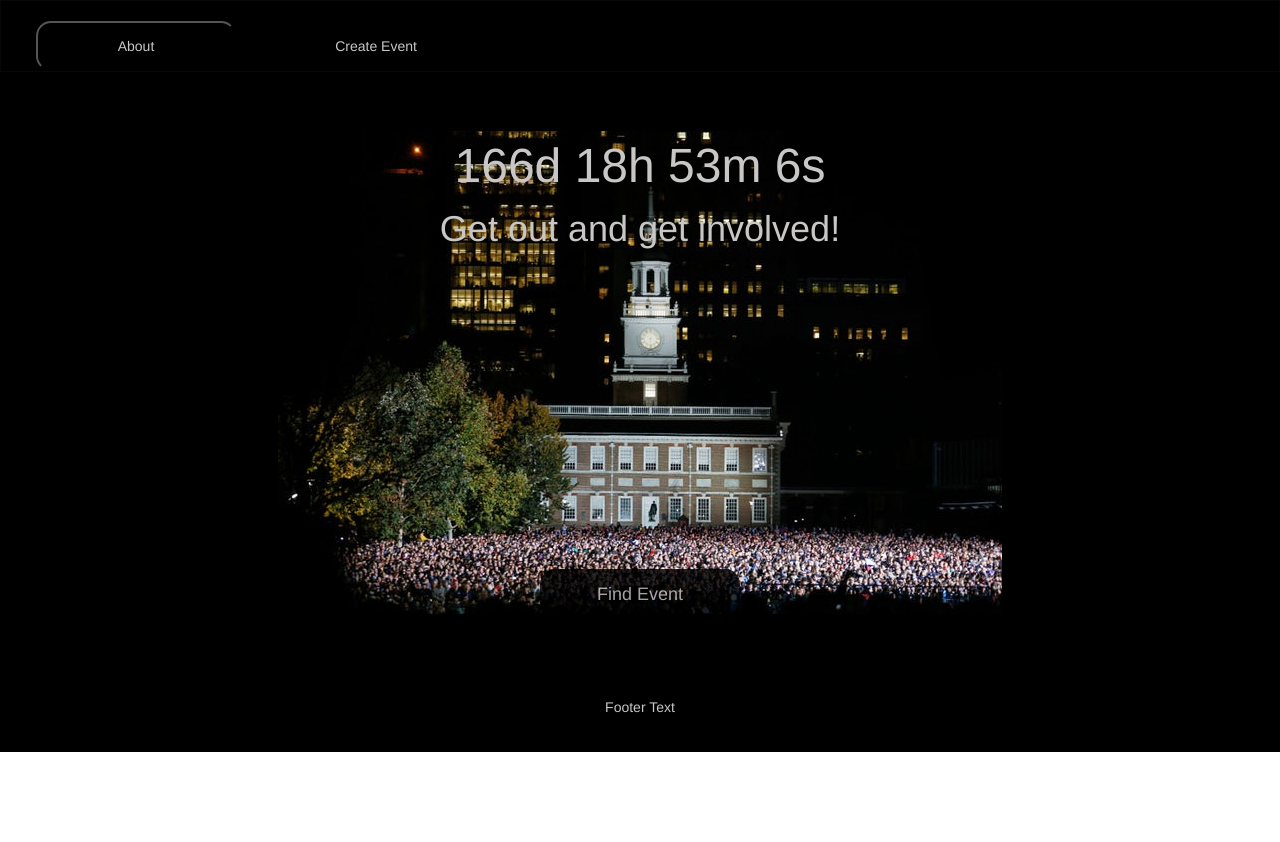
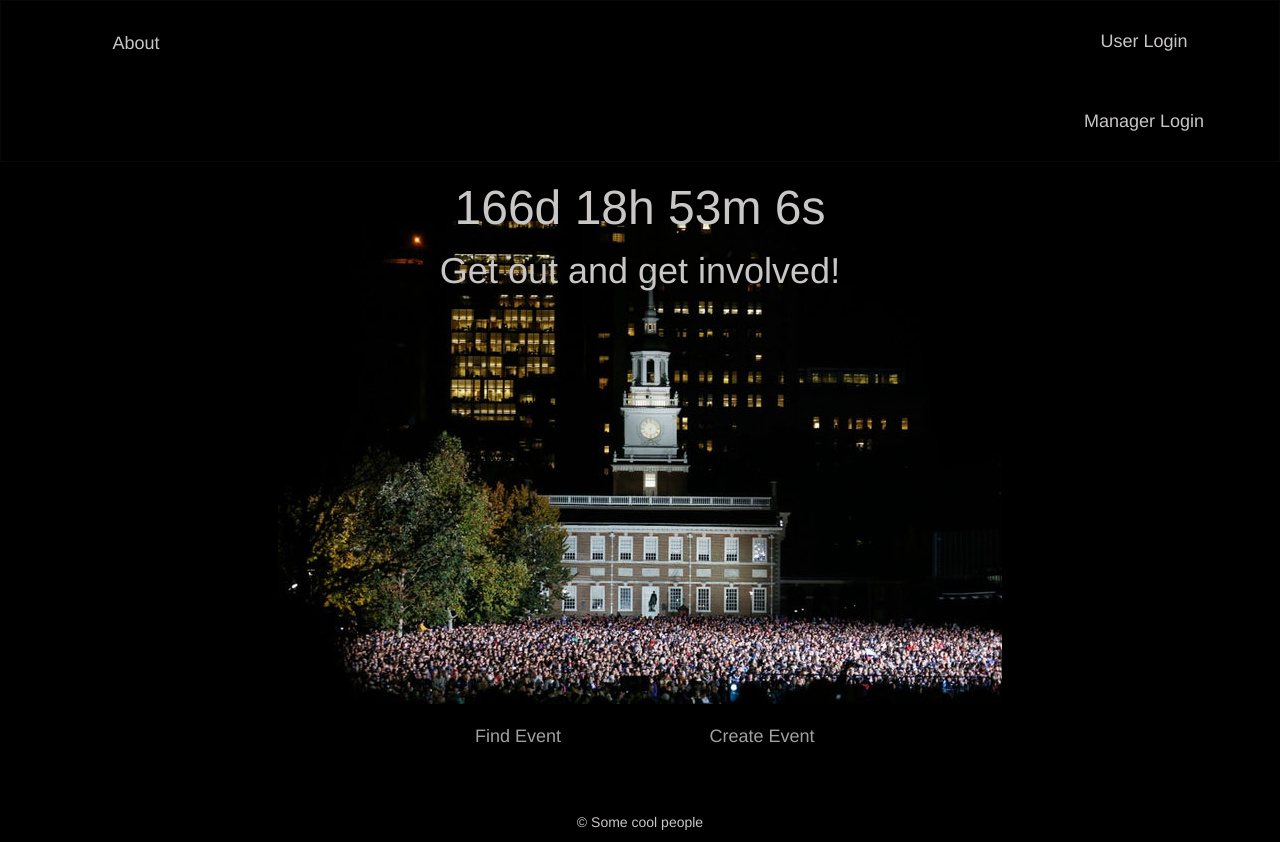
Before and after one commit to SaraBroad/Voting-App, a website: page public/index.html in a window 1280 px wide. Before the commit the page ends 800 px from the top, so only its background shows below. Drawn offline with nearby package versions, Linux system fonts and the light colour scheme.

Commit message:
Updated index.html

```diff
--- a/public/index.html
+++ b/public/index.html
@@ -12,10 +12,13 @@
     <style>
         .navbar {
             margin-bottom: 0;
-            padding-top: 20px;
             border-radius: 0;
             background-color: #000000;
             color: #c9c6c6;
+        }
+
+        ul {
+            list-style-type: none;
         }
 
         .jumbo-bkg {
@@ -33,57 +36,85 @@
             font-size: 48px;
         }
 
+        .jumbotron {
+            padding: 0px;
+        }
+
         .jumbotron p {
             color: #c9c6c6;
             font-size: 36px;
         }
-        /* Buttons */
-
-        button.btn {
-            border-radius: 15px;
-            background: #000000;
-            color: #c9c6c6;
-            padding: 10px;
-            margin: 300px 20px 0px 20px;
-            width: 200px;
-            height: 50px;
-        }
-
-        button.btnManager {
-            float: right;
-            border: none;
-            color: #c9c6c6;
-        }
-
-        .btnManager:hover {
-            color: #f1f1f1;
-            border-bottom: #c9c6c6;
-        }
-
-        button.btnAbout {
-            float: left;
-            border: none;
-        }
+        /* *** BEGINNING OF BUTTONS *** */
 
         button {
             border-radius: 15px;
             background: #000000;
             color: #c9c6c6;
-            padding: 10px;
-            margin: 0px 20px 0px 20px;
+            margin: 0px 20px;
             width: 200px;
             height: 50px;
         }
+        /* BUTTON ABOUT */
 
-        a {
+        #btnAbout {
+            float: left;
+            border: none;
+            padding-top: 30px;
+        }
+        /* BUTTON MANAGER */
+
+        #btnManager {
+            background-color: #000000;
+            color: #c9c6c6;
+            text-align: center;
+            width: 200px;
+            transition: all 0.5s;
+            cursor: pointer;
+        }
+
+        #btnManager span {
+            cursor: pointer;
+            display: inline-block;
+            position: relative;
+            transition: 0.5s;
+        }
+
+        #btnManager span:after {
+            content: '\00bb';
+            position: absolute;
+            opacity: 0;
+            top: 0;
+            right: -20px;
+            transition: 0.5s;
+        }
+
+        #btnManager:hover span {
+            padding-right: 25px;
             color: #c9c6c6;
         }
 
+        #btnManager:hover span:after {
+            opacity: 1;
+            right: 0;
+        }
+        /* BUTTON USER */
+
+        #btnUser {
+            margin-top: 400px;
+        }
+
+        #btnUser:hover {
+            padding-right: 25px;
+            color: #c9c6c6;
+        }
+        /* *** END OF BUTTONS *** */
+
         footer {
             background-color: #000000;
-            padding: 25px;
+            padding: 50px 0px 0px 0px;
             color: #c9c6c6;
         }
+        /* *** BEGINNING OF MODAL *** */
         /* The Modal (background) */
 
         .modal {
@@ -103,9 +134,9 @@
             /* Full height */
             overflow: auto;
             /* Enable scroll if needed */
-            background-color: rgb(0, 0, 0);
+            background-color: #000000;
             /* Fallback color */
-            background-color: rgba(0, 0, 0, 0.4);
+            opacity: 0.9;
             /* Black w/ opacity */
         }
         /* Modal Content */
@@ -132,6 +163,7 @@
             text-decoration: none;
             cursor: pointer;
         }
+        /* *** END OF MODAL *** */
     </style>
 </head>
 
@@ -139,11 +171,21 @@
 
     <nav class="navbar navbar-inverse">
         <div class="container-fluid">
-            <div class="navbar-header">
+
+            <ul class="nav navbar-nav">
                 <!-- Trigger/Open The Modal -->
-                <button id="btnAbout">About</button>
-                <button class="btnManager"><a href="/manager">Create Event</a></button>
-            </div>
+                <li>
+                    <button class="btn btn-lg" id="btnAbout">About</button>
+                </li>
+            </ul>
+
+            <ul class="nav navbar-nav navbar-right">
+                <li>
+                    <a href="/manager"><button class="btn btn-lg" id="btnManager"><span>User Login</span></button></a>
+                    <a href="/manager"><button class="btn btn-lg" id="btnManager"><span>Manager Login</span></button></a>
+                </li>
+            </ul>
+
         </div>
 
 
@@ -159,7 +201,7 @@
                     <br><br> “Get Out and Get Involved” is a non-partisan group committed to strengthening the noble exercise of your right to vote by connecting enthusiastic volunteers to political campaigns in need of help on election day. Through our
                     efforts we can help campaigns spend their money more efficiently by helping them to spread their message while amplifying your personal convictions about how your local government works.
                     <br><br> If you are a representative of a campaign, register your event to connect with those willing to help you. If you are a concerned voter, register to volunteer at a polling station to help spread the word.
-                    <br><br> “Thinking isn’t agreeing or disagreeing. That’s voting” – Robert Frost</p>
+                    <br><br> “Thinking isn’t agreeing or disagreeing. That’s voting.” – Robert Frost</p>
             </div>
     </nav>
 
@@ -168,17 +210,14 @@
             <h1 id="countdown" class="hidden"></h1>
             <p class="hidden">Get out and get involved!</p>
         </div>
-
         <div class="text-center hidden">
             <a href="/users"><button class="btn btn-lg" id="btnUser">Find Event</button></a>
-
+            <a href="/users"><button class="btn btn-lg" id="btnUser">Create Event</button></a>
         </div>
     </div>
 
-
-
     <footer class="container-fluid text-center">
-        <p>Footer Text</p>
+        <p>&#169 Some cool people</p>
     </footer>
 
 </body>
```
